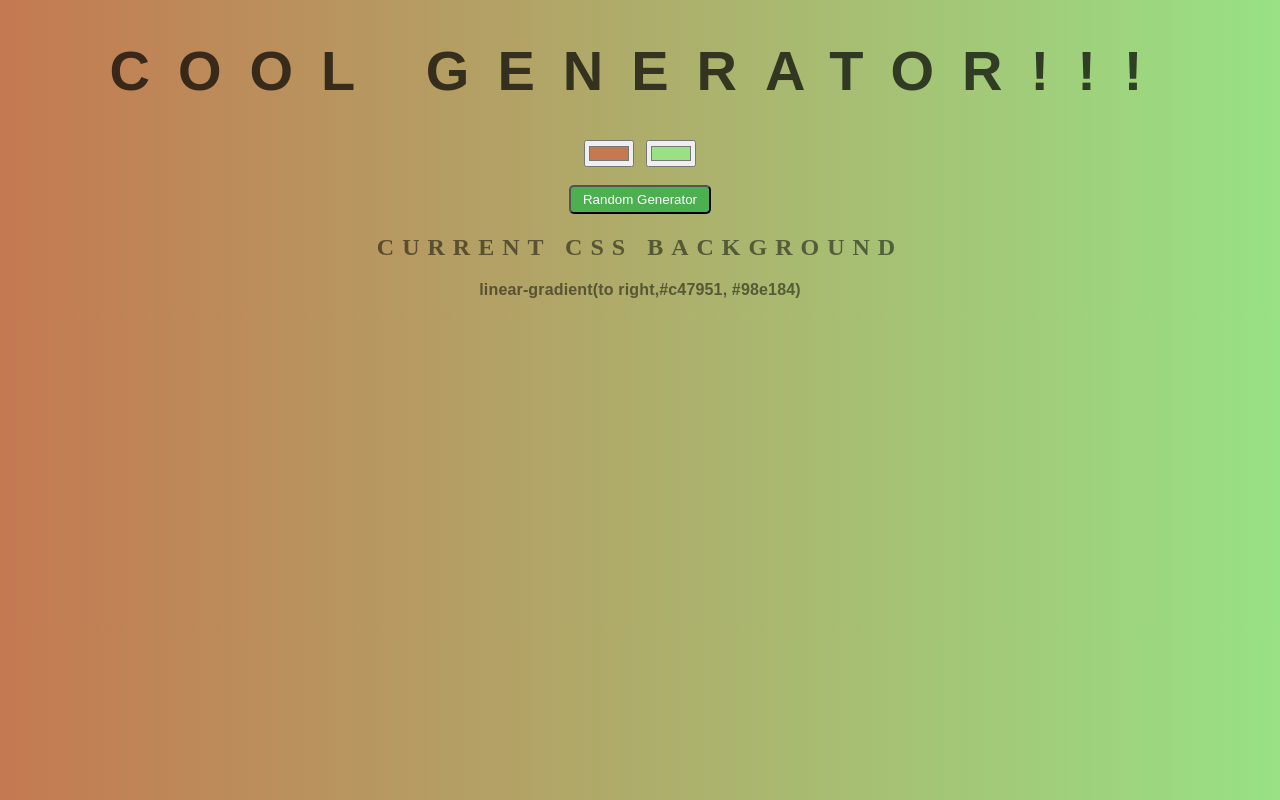
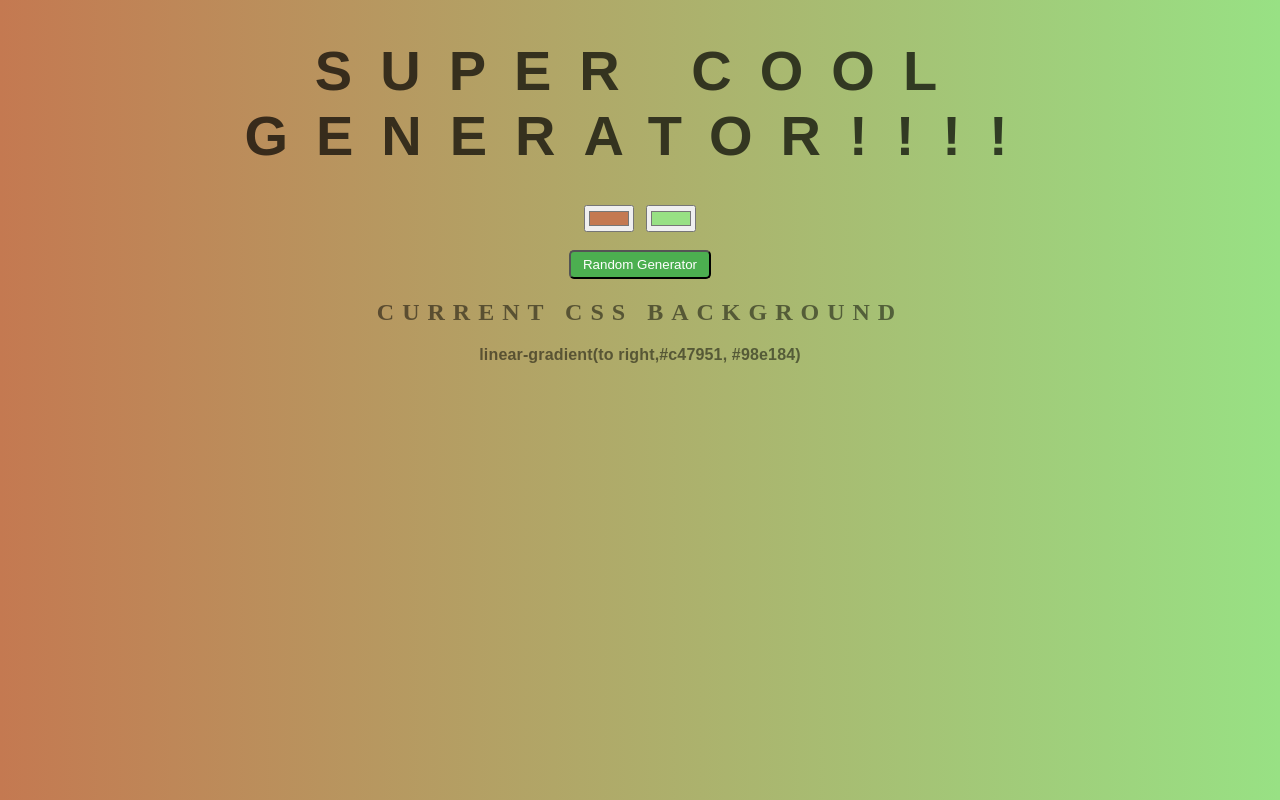
Before and after one commit to phfj/background-generator, a plain HTML site: page index.html in a window 1280 px wide. Drawn offline with Linux system fonts and the light colour scheme.

Commit message:
changing title

```diff
--- a/index.html
+++ b/index.html
@@ -5,7 +5,7 @@
 	<link rel="stylesheet" type="text/css" href="style.css">
 </head>
 <body id="gradient">
-	<h1>Cool Generator!!!</h1>
+	<h1>Super Cool Generator!!!!</h1>
 	<input class="color1" type="color" name="color1" value="#00ff00">
 	<input class="color2" type="color" name="color2" value="#ff0000">
 	<br>
```
